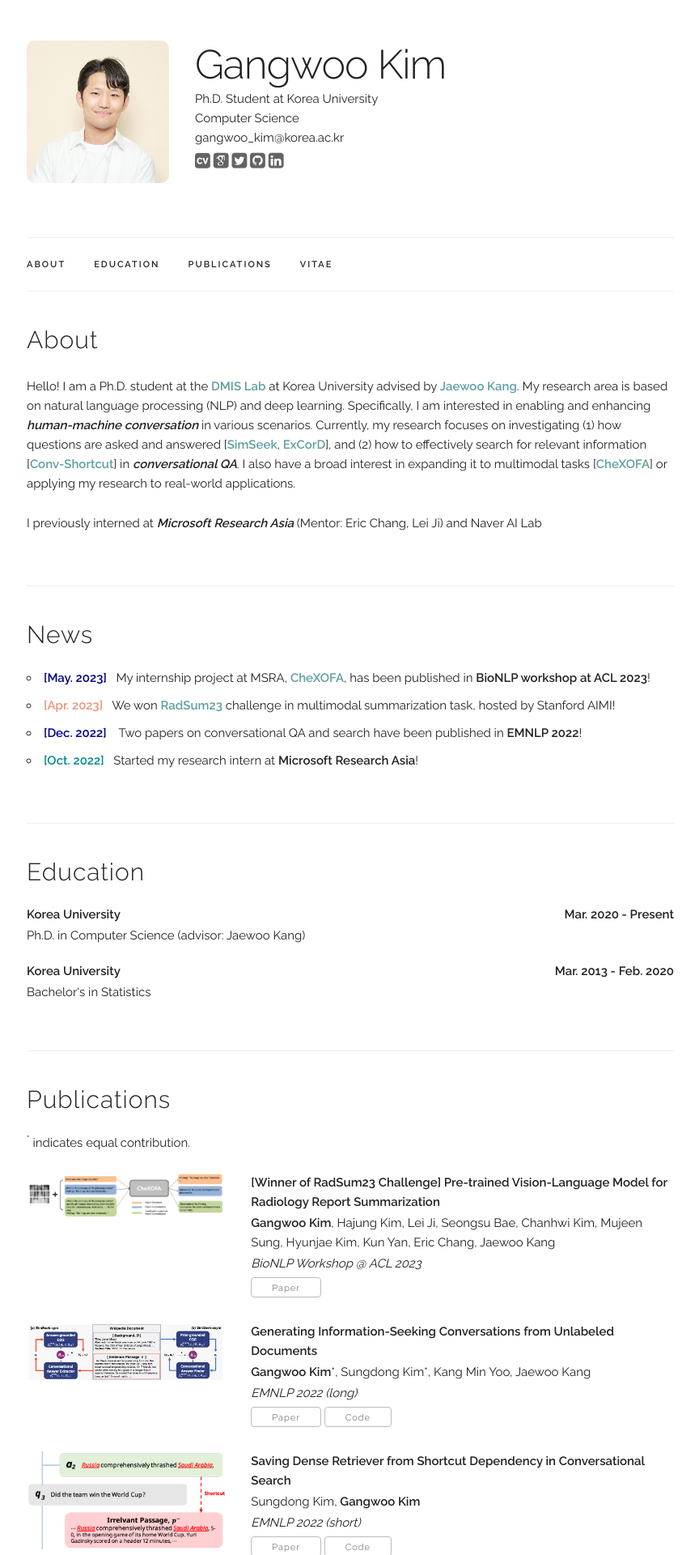
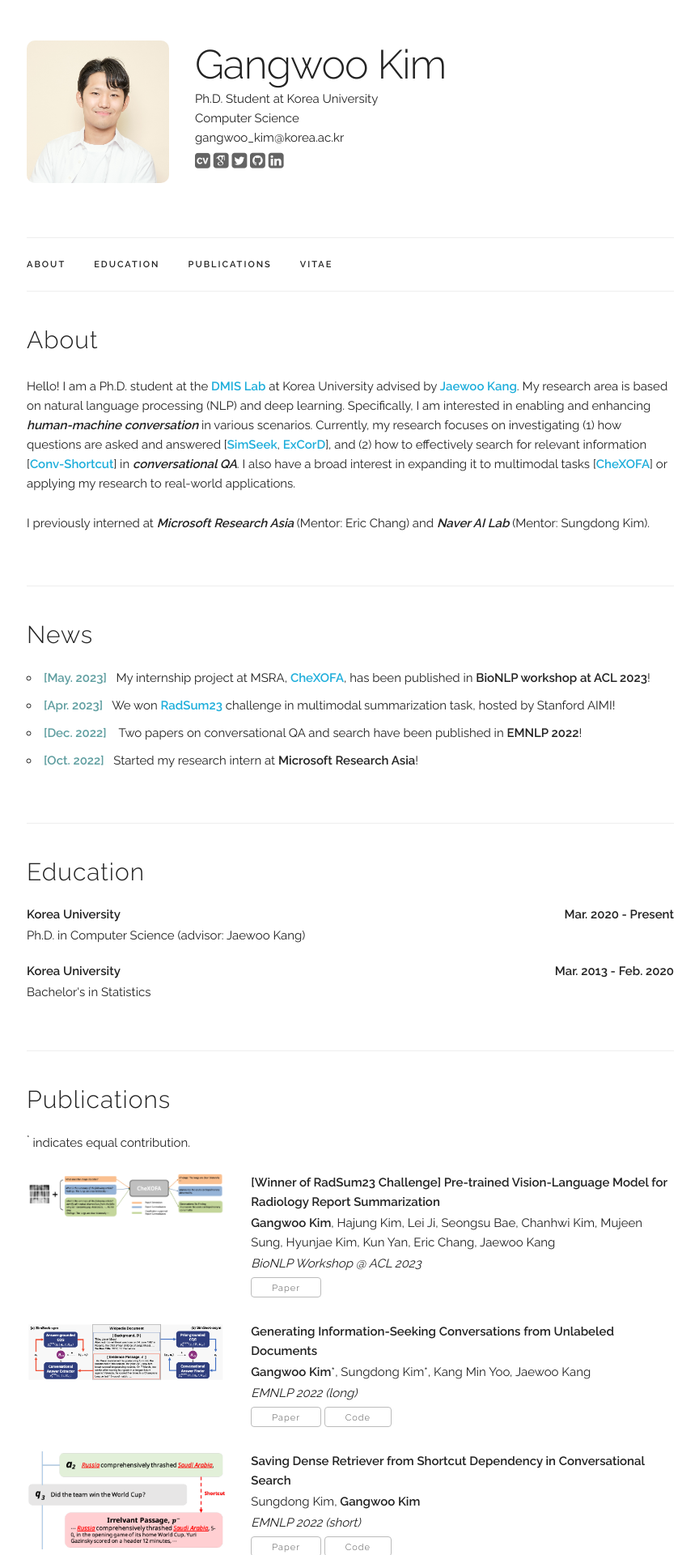
Before and after one commit to gankim/gankim.github.io, a Jekyll site: the page built from index.html, in a window 1280 px wide. Shown: the top 1920 px of the page at 81% size, without its empty margins (207-1071 px from the left). Built offline with Jekyll 4.4.1, drawn with Linux system fonts in a browser that asks for light colours; some web fonts are replaced.

Commit message:
final release

```diff
--- a/index.html
+++ b/index.html
@@ -10,7 +10,7 @@
       My research area is based on natural language processing (NLP) and deep learning. Specifically, I am interested in enabling and enhancing <b style="font-style: italic;">human-machine conversation</b> in various scenarios. Currently, my research focuses on investigating (1) how questions are asked and answered [<a href="https://arxiv.org/abs/2205.12609">SimSeek</a>, <a href="https://arxiv.org/abs/2106.11575">ExCorD</a>], and (2) how to effectively search for relevant information [<a href="https://arxiv.org/abs/2202.07280">Conv-Shortcut</a>] in <b style="font-style: italic;">conversational QA</b>. I also have a broad interest in expanding it to multimodal tasks [<a href="https://arxiv.org/abs/2307.07409">CheXOFA</a>] or applying my research to real-world applications.
 
       <p>
-      I previously interned at <b style="font-style: italic;">Microsoft Research Asia</b> (Mentor: Eric Chang, Lei Ji) and <b style="font-style: italic;"></b>Naver AI Lab</ (Mentor: Sungdong Kim).
+      I previously interned at <b style="font-style: italic;">Microsoft Research Asia</b> (Mentor: Eric Chang) and <b style="font-style: italic;">Naver AI Lab</b> (Mentor: Sungdong Kim).
       </p>
     </p>
   </p>
@@ -21,19 +21,19 @@
   <h4>News</h4>
     <ul>
       <li>
-        <b style="color:navy">[May. 2023]</b>&nbsp&nbsp
+        <b style="color:cadetblue">[May. 2023]</b>&nbsp&nbsp
         My internship project at MSRA, <a href="https://arxiv.org/abs/2307.07409">CheXOFA</a>, has been published in <b>BioNLP workshop at ACL 2023</b>!
       </li>
       <li>
-        <b style="color:darksalmon">[Apr. 2023]</b>&nbsp&nbsp
+        <b style="color:cadetblue">[Apr. 2023]</b>&nbsp&nbsp
         We won <a href="https://vilmedic.app/misc/bionlp23/sharedtask/">RadSum23</a> challenge in multimodal summarization task, hosted by Stanford AIMI!
       </li>
       <li>
-        <b style="color:darkblue">[Dec. 2022]</b> &nbsp&nbsp
+        <b style="color:cadetblue">[Dec. 2022]</b> &nbsp&nbsp
         Two papers on conversational QA and search have been published in <b>EMNLP 2022</b>!
       </li>
       <li>
-        <b style="color:darkcyan">[Oct. 2022]</b>&nbsp&nbsp
+        <b style="color:cadetblue">[Oct. 2022]</b>&nbsp&nbsp
         Started my research intern at <b>Microsoft Research Asia</b>!
       </li>
     </ul>
```
Also changed, not shown: libs/external/skeleton/skeleton.css.
